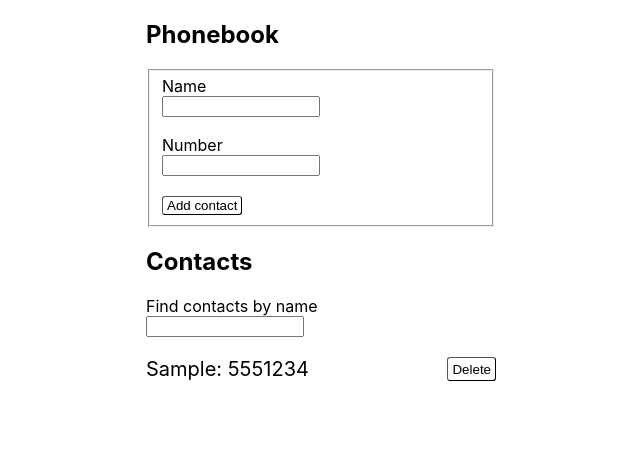
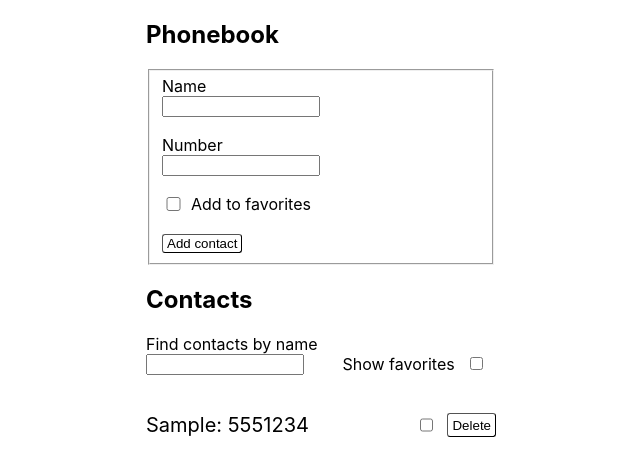
Before and after one commit to EugeneBashorin/02_phonebook_state_forms_react, a React (Create React App) app: page / in a window 1280 px wide. Both pictures are taken after typing "Sample", "5551234" into the empty fields and a click on the button "Add contact". Shown: the top 476 px of the page, without its empty margins (269-909 px from the left). Built offline with nearby package versions, Linux system fonts and the light colour scheme.

Commit message:
added functionality (ContactForm, ContactList, FilterComponent, App) with checkboxes to add a number to favorites

```diff
--- a/src/components/App.jsx
+++ b/src/components/App.jsx
@@ -7,8 +7,9 @@ import { nanoid } from 'nanoid';
 import {SectionBlock} from "./App.styled.jsx"
 
 const INITIAL_STATE = {
-  contacts: [],
+  contacts: [ ],
   filter:"",
+  favorites: false,
 }
 
 export class App extends Component {
@@ -18,7 +19,7 @@ export class App extends Component {
     if(!this.state.contacts.find(contact => contact.name.toLowerCase() === data.name.toLowerCase())){
       this.setState(prevState =>{
         return{
-          contacts: [{id: nanoid(), name: data.name, number: data.number}, ...prevState.contacts]
+          contacts: [{id: nanoid(), name: data.name, number: data.number, favorites: data.favorites}, ...prevState.contacts]
         }
       })
     }else{
@@ -28,7 +29,10 @@ export class App extends Component {
   }
 
   changeFilter = event => {
-    this.setState( {filter: event.target.value})
+    this.setState(
+      event.target.name === "favorites" ? {favorites: event.currentTarget.checked}
+      : {filter: event.currentTarget.value}
+      )
   }
 
   deleteContact = idContact => {
@@ -39,10 +43,20 @@ export class App extends Component {
       }
     )
   }
+  unFavorite = (idContact, boolState) => {
+    this.setState(prevState =>{
+      return{
+        contact: prevState.contacts.map(contact => {if(contact.id === idContact) contact.favorites = !boolState})
+      }
+    })
+
+  }
 
   render (){
     const normalizeFilter = this.state.filter.toLowerCase();
-    const filteredData = this.state.contacts.filter(contact => contact.name.toLowerCase().includes(normalizeFilter));
+    const filteredData = this.state.favorites===false ?
+                         this.state.contacts.filter(contact => contact.name.toLowerCase().includes(normalizeFilter))
+                          : this.state.contacts.filter(contact => contact.favorites === true && contact.name.toLowerCase().includes(normalizeFilter));
     return (
       <>
         <SectionBlock>
@@ -51,8 +65,8 @@ export class App extends Component {
         </SectionBlock>
         <SectionBlock>
         <h2>Contacts</h2>
-        <FilterComponent value={this.state.filter} onChange={this.changeFilter}/>
-        <ContactList nameList={filteredData} onDeleteContact={this.deleteContact}/>
+        <FilterComponent value={this.state.filter} checked={this.state.favorites} onChange={this.changeFilter}/>
+        <ContactList nameList={filteredData} onDeleteContact={this.deleteContact} unFavorContact={this.unFavorite}/>
         </SectionBlock>
       </>
     )
--- a/src/components/ContactForm/ContactForm.jsx
+++ b/src/components/ContactForm/ContactForm.jsx
@@ -1,15 +1,20 @@
 import PropTypes from 'prop-types';
 import React, {Component} from "react";
-import {LabelEl, Form, InputEl, Button} from "./ContactForm.styled.jsx"
+import {LabelEl, LabelElFavorite, Form, InputEl, InputFavorite, Button} from "./ContactForm.styled.jsx"
 
 export class ContactForm extends Component {
     state = {
         name: "",
         number:"",
+        favorites: false,
     }
 
     handleChange = event => {
         this.setState({[event.target.name]: event.target.value})
+    }
+
+    handleFavoritesChange = event => {
+        this.setState({favorites: event.target.checked})
     }
 
     handleSubmit = event => {
@@ -19,7 +24,7 @@ export class ContactForm extends Component {
     }
 
     reset = () => {
-        this.setState({name: "", number:""})
+        this.setState({name: "", number:"", favorites: false,})
     }
 
     render(){
@@ -51,6 +56,14 @@ export class ContactForm extends Component {
                                 required
                                 />
                         </LabelEl>
+                        <LabelElFavorite>
+                            <InputFavorite
+                                type="checkbox"
+                                name="favorites"
+                                checked={this.state.favorites}
+                                onChange={this.handleFavoritesChange}
+                            /> Add to favorites
+                        </LabelElFavorite>
                         <Button type="submit">Add contact</Button>
                     </fieldset>
                 </Form>
--- a/src/components/ContactForm/ContactForm.styled.jsx
+++ b/src/components/ContactForm/ContactForm.styled.jsx
@@ -10,8 +10,17 @@ export const LabelEl = styled.label`
     margin-bottom: 18px;
 `
 
+export const LabelElFavorite = styled.label`
+    display: flex;
+    margin-bottom: 18px;
+`
+
 export const InputEl = styled.input`
     width: 150px;
+`
+export const InputFavorite = styled.input`
+    width: 15px;
+    margin-right: 10px;
 `
 
 export const Button = styled.button`
--- a/src/components/ContactList/ContactList.jsx
+++ b/src/components/ContactList/ContactList.jsx
@@ -1,13 +1,23 @@
 import PropTypes from 'prop-types';
+import {ReactComponent as FvrSvgRed} from '../heart-red.svg'
+import {ReactComponent as FvrSvgWht} from '../heart-white.svg'
 import React from "react";
-import {ListElement, ListItem, Button} from "./ContactList.styled.jsx"
+import {ListElement, ListItem, Button, BtnWrapper} from "./ContactList.styled.jsx"
 
-export const ContactList = ({nameList, onDeleteContact}) => {
+export const ContactList = ({nameList, onDeleteContact, unFavorContact}) => {
     return (
         <ListElement>
             {nameList.map( contact => (
-                <ListItem key={contact.id}>{contact.name}: {contact.number} <Button type="button" onClick={()=> onDeleteContact(contact.id)}>Delete</Button></ListItem>
+                <ListItem key={contact.id}>
+                    {contact.name}: {contact.number}
+                    <BtnWrapper>
+                        {contact.favorites===true?<FvrSvgRed/>:<FvrSvgWht/>}
+                        <input type="checkbox" checked={contact.favorites} onChange={() => unFavorContact(contact.id, contact.favorites)}/>
+                        <Button type="button" onClick={()=> onDeleteContact(contact.id)}>Delete</Button>
+                    </BtnWrapper>
+                </ListItem>
             ))}
+
         </ListElement>
     )
 }
--- a/src/components/ContactList/ContactList.styled.jsx
+++ b/src/components/ContactList/ContactList.styled.jsx
@@ -18,3 +18,9 @@ export const Button = styled.button`
     border-radius: 3px;
     padding: 1px 4px;
 `
+export const BtnWrapper = styled.div`
+    display: flex;
+    width: 110px;
+    alight-item: center;
+    justify-content: space-between;
+`
--- a/src/components/FilterComponent/FilterComponent.jsx
+++ b/src/components/FilterComponent/FilterComponent.jsx
@@ -1,9 +1,10 @@
 import PropTypes from 'prop-types';
 import React from "react";
-import { LabelEl, InputEl } from './FilterComponent.styled';
+import { LabelEl, InputEl, InputElCheck, LabelCheck, FilterSection } from './FilterComponent.styled';
 
-export const FilterComponent = ({value, onChange}) => {
+export const FilterComponent = ({value, checked, onChange}) => {
     return(
+        <FilterSection>
             <LabelEl>
                 Find contacts by name
                 <InputEl
@@ -16,6 +17,14 @@ export const FilterComponent = ({value, onChange}) => {
                 required
                 />
             </LabelEl>
+            <LabelCheck>Show favorites</LabelCheck>
+            <InputElCheck
+                type="checkbox"
+                name="favorites"
+                checked= {checked}
+                onChange={onChange}
+            />
+        </FilterSection>
     )
 }
 
--- a/src/components/FilterComponent/FilterComponent.styled.jsx
+++ b/src/components/FilterComponent/FilterComponent.styled.jsx
@@ -8,4 +8,15 @@ export const LabelEl = styled.label`
     display: flex;
     flex-direction: column;
     margin-bottom: 18px;
+    margin-right: 25px;
 `
+export const FilterSection = styled.div`
+    display: flex;
+    align-items: center;
+`
+export const InputElCheck = styled.input`
+    width: 15px;
+`
+export const LabelCheck = styled.label`
+    margin-right: 10px;
+`
```
Also changed, not shown: src/components/heart-red.svg (added), src/components/heart-white.svg (added). Lines whose indentation alone changed are shown as unchanged.
